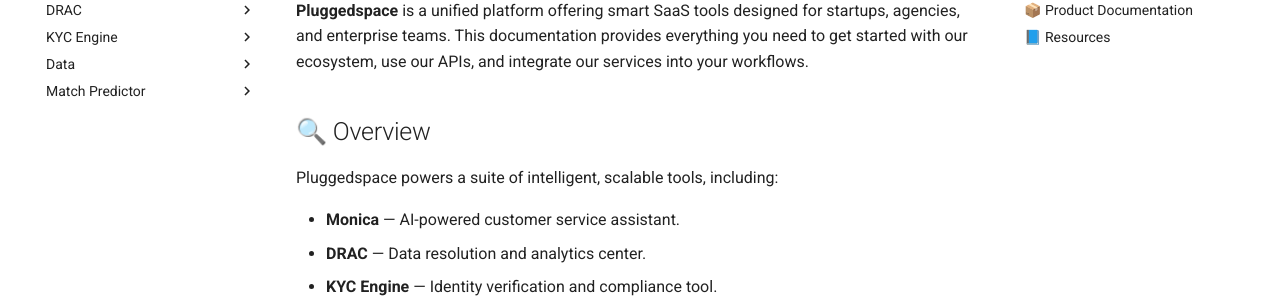
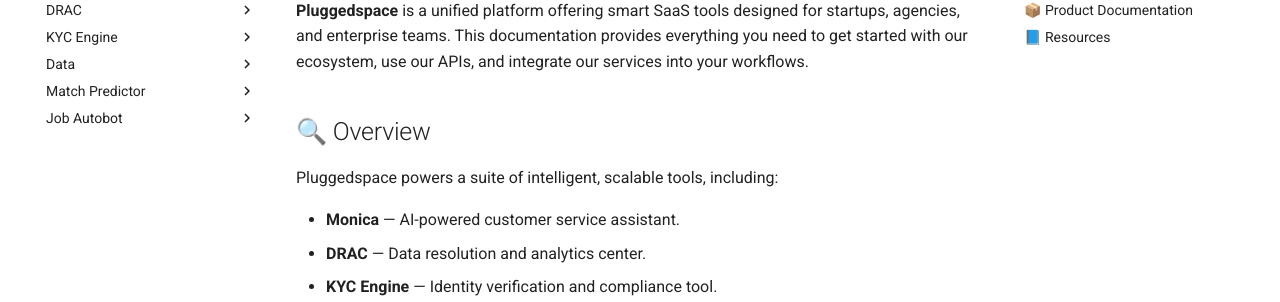
Before and after one commit to pluggedspace/pluggedspace-docs, an MkDocs documentation site: the page built from docs/index.md, in a window 1280 px wide. Shown: the part 182-484 px from the top of the page. Built offline with MkDocs 1.6.1 and Material for MkDocs 9.7.7, drawn with Linux system fonts in a browser that asks for light colours.

Commit message:
Update mkdocs.yml

```diff
--- a/mkdocs.yml
+++ b/mkdocs.yml
@@ -53,3 +53,5 @@
       - Analytics: data/analytics.md
   - Match Predictor:
       - Overview: models/match/index.md
+  - Job Autobot:
+      - Overview: models/job/index.md
```
